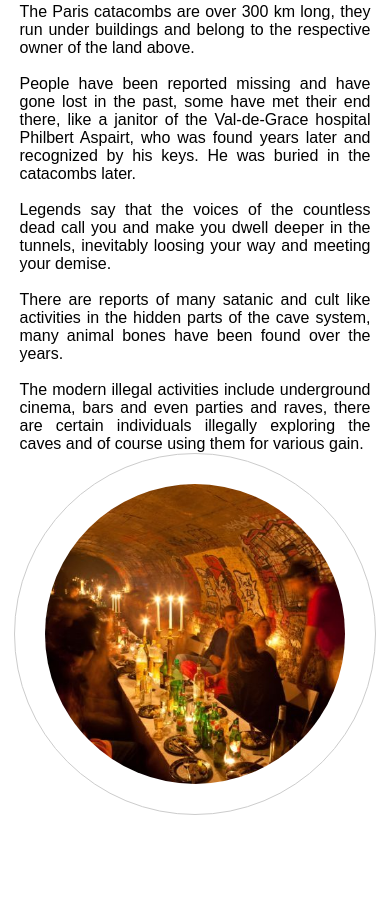
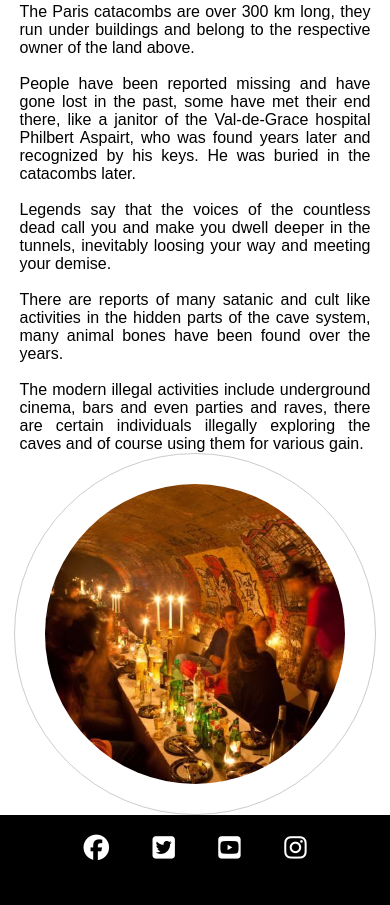
Before and after one commit to Code-Institute-Submissions/PavleMarinkovic95-portfolio_1_SepResub, a plain HTML site: page index.html in a window 390 px wide. Shown: the part 2320-3225 px from the top of the page. Before the commit the page ends 3135 px from the top, so only its background shows below. Drawn offline with Linux system fonts and the light colour scheme; a web font is replaced by a local one.

Commit message:
Social links added
Added social links, style the footer , make sure its responsive and that the links work !

```diff
--- a/assets/css/style.css
+++ b/assets/css/style.css
@@ -153,6 +153,31 @@ h1, h2 {
     border-radius: 50%;
     float: left;
 }
+/* footer */
+
+footer {
+    height: 150px;
+    background-color: black;
+    clear: both;
+    position: relative;
+    height: 200px;
+    margin-top: -20px;
+}
+
+.social-networks {
+    text-align: center;
+}
+
+.social-networks > li {
+    display: inline;
+}
+
+.social-networks i {
+    font-size: 160%;
+    margin: 1%;
+    padding: 4%;
+    color: #ffffff;
+}
 
 /* Media screen control for tablet and mobile Landing edition  */
 @media screen and (max-width: 1024px) {
@@ -249,4 +274,7 @@ h1, h2 {
         margin-bottom: 20px;
         line-height: 25px;
     }
+    footer {
+        height: 90px;
+    }
 }
--- a/index.html
+++ b/index.html
@@ -93,8 +93,28 @@ like a janitor of the Val-de-Grace hospital Philbert Aspairt, who was found year
     </section>
 
     <footer>
-        footer
+        <ul class="social-networks">
+            <li>
+                <a href="https://www.facebook.com/pariscatacombsfrance/" target="_blank" rel="noopener"
+                    aria-label="Visit our Facebook page (opens in a new tab)"><i class="fab fa-facebook"></i></a>
+            </li>
+            <li>
+                <a href="https://twitter.com/catacombesparis?lang=en" target="_blank" rel="noopener"
+                    aria-label="Visit our Twitter page (opens in a new tab)"><i class="fab fa-twitter-square"></i></a>
+            </li>
+            <li>
+                <a href="https://www.youtube.com/watch?v=pQJmn6z3h5Q&ab_channel=Geographics" target="_blank" rel="noopener"
+                    aria-label="Visit our YouTube page (opens in a new tab)"><i class="fab fa-youtube-square"></i></a>
+            </li>
+            <li>
+                <a href="https://www.instagram.com/explore/tags/lescatacombesdeparis/?hl=en" target="_blank" rel="noopener"
+                    aria-label="Visit our Instagram page (opens in a new tab)"><i class="fab fa-instagram"></i></a>
+            </li>
+        </ul>
     </footer>
+
+    <!-- font awesome script  -->
+    <script src="https://kit.fontawesome.com/c7dbda0798.js" crossorigin="anonymous"></script>
 
 
 </body>
```
